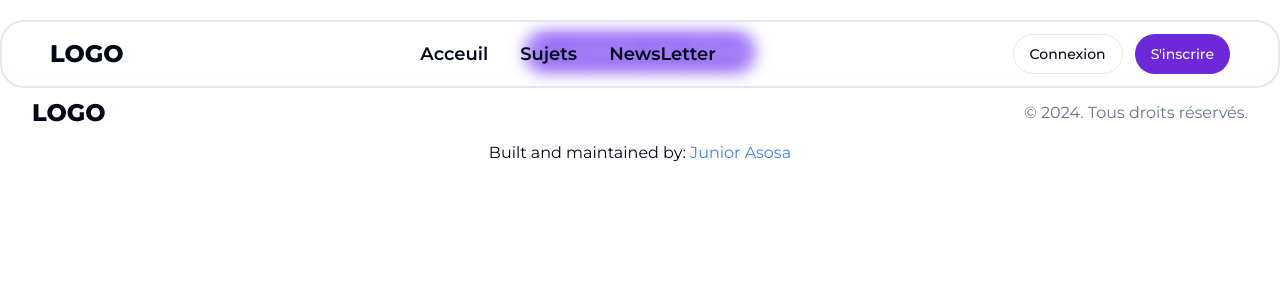
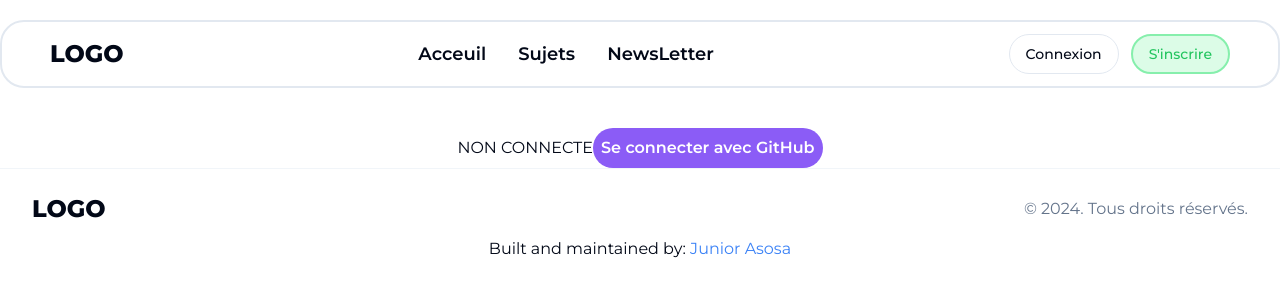
Before and after one commit to BlackJr-Git/cheat-sheet, a Next.js app: page /auth/login in a window 1280 px wide. Shown: the top 300 px of the page. Built offline with nearby package versions, Linux system fonts and the light colour scheme; no server answers.

Commit message:
fix : auth button

```diff
--- /dev/null
+++ b/src/app/auth/login/LoginButton.tsx
@@ -0,0 +1,14 @@
+"use client";
+import React from "react";
+import { signIn } from "next-auth/react";
+
+export default function LoginButton() {
+  return (
+    <button
+      className="rounded-full bg-violet-500 p-2 font-semibold text-white hover:bg-violet-600"
+      onClick={async () => await signIn("github")}
+    >
+      Se connecter avec GitHub
+    </button>
+  );
+}
--- a/src/app/auth/login/page.tsx
+++ b/src/app/auth/login/page.tsx
@@ -1,16 +1,25 @@
-"use client";
+import { Button } from "@/components/ui/button";
+import LoginButton from "./LoginButton";
 
-import { signIn } from "next-auth/react";
+// import { signIn } from "next-auth/react";
+import authConfig from "../../../pages/api/auth/[...nextauth]";
+import { getServerSession } from "next-auth";
 
-export default function Login() {
+export default async function Login() {
+  const session = await getServerSession(authConfig);
+
+  if (session) {
+    return (
+      <div className="flex h-full w-full items-center justify-center mt-24">
+        <p>Vous êtes connecté !</p>
+        <p>{JSON.stringify(session)}</p>
+      </div>
+    );
+  }
   return (
-    <div className="flex h-full w-full items-center justify-center">
-      <button
-        className="rounded-full bg-violet-500 p-2 font-semibold text-white hover:bg-violet-600"
-        onClick={async () => await signIn("github")}
-      >
-        Se connecter avec GitHub
-      </button>
+    <div className="flex h-full w-full items-center justify-center mt-24">
+      NON CONNECTE
+      <LoginButton />
     </div>
   );
 }
--- a/src/components/ui/button.tsx
+++ b/src/components/ui/button.tsx
@@ -9,7 +9,7 @@ const buttonVariants = cva(
   {
     variants: {
       variant: {
-        default: "bg-violet-700 text-primary-foreground hover:bg-green-700/90",
+        default: "bg-green-100 hover:bg-green-200 border-2 border-green-300 text-primary-foreground text-green-500 hover:bg-green-700/90",
         destructive:
           "bg-destructive text-destructive-foreground hover:bg-destructive/90",
         outline:
```
